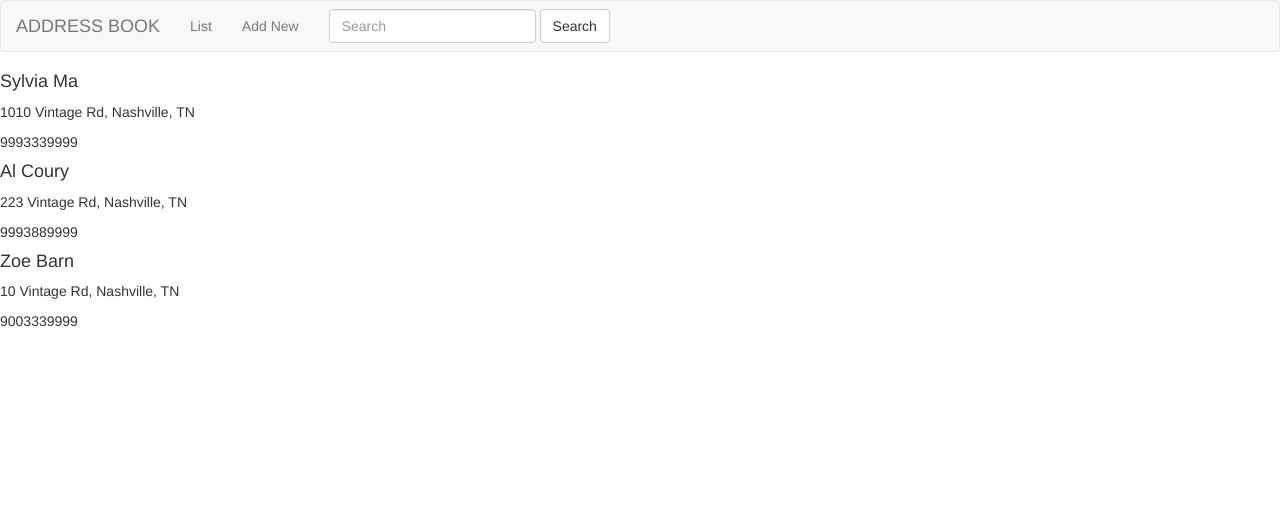
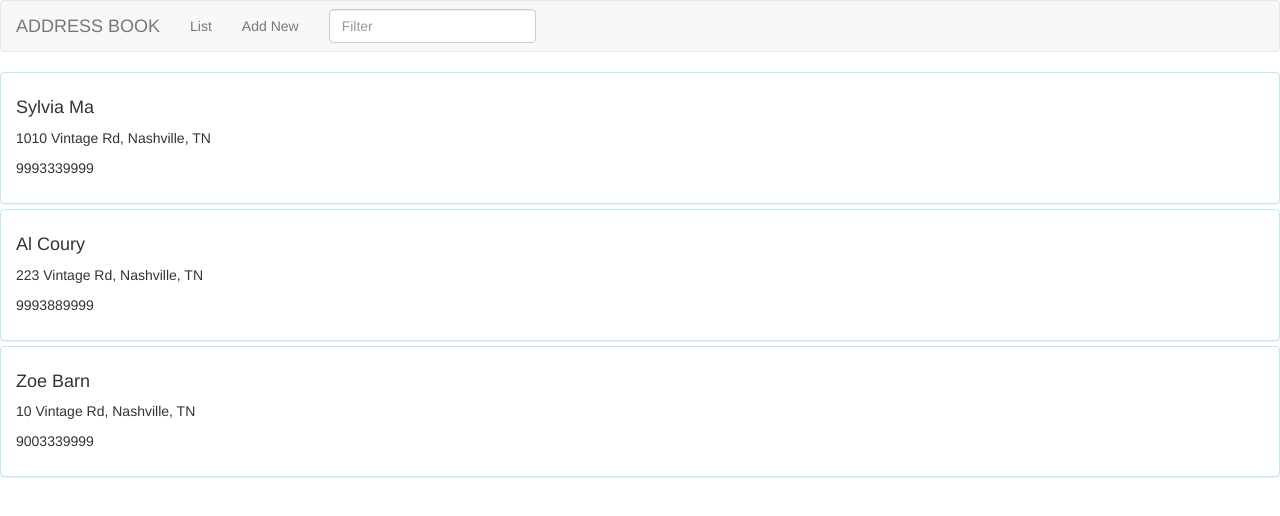
Before and after one commit to sylviama/Address_Book, a plain HTML site: page index.html at #/items/new in a window 1280 px wide. Drawn offline with nearby package versions, Linux system fonts and the light colour scheme; some packages are replaced by stand-ins of ours.

Commit message:
add bootstrap

```diff
--- a/index.html
+++ b/index.html
@@ -28,9 +28,8 @@
 
 	      <form class="navbar-form navbar-left" role="search">
 	        <div class="form-group">
-	          <input type="text" class="form-control" placeholder="Search">
+	          <input type="text" class="form-control" placeholder="Filter" ng-model="searchText">
 	        </div>
-	        <button type="submit" class="btn btn-default">Search</button>
 	      </form>
 	    </div><!-- /.navbar-collapse -->
 	  </div><!-- /.container-fluid -->
--- a/listView.html
+++ b/listView.html
@@ -1,5 +1,9 @@
-<div ng-repeat="element in items">
-  <h4>{{element.firstName}} {{element.lastName}}</h4>
-  <p>{{element.address}}</p>
-  <p>{{element.phoneNumber}}</p>
+<div class="panel-group">
+  <div class="panel panel-default panel-info" ng-repeat="element in items | filter: searchText">
+    <div class="panel-body">
+      <h4>{{element.firstName}} {{element.lastName}}</h4>
+      <p>{{element.address}}</p>
+      <p>{{element.phoneNumber}}</p>
+    </div>
+  </div>
 </div>
```
Also changed, not shown: addNewView.html (+5 -5 lines).
